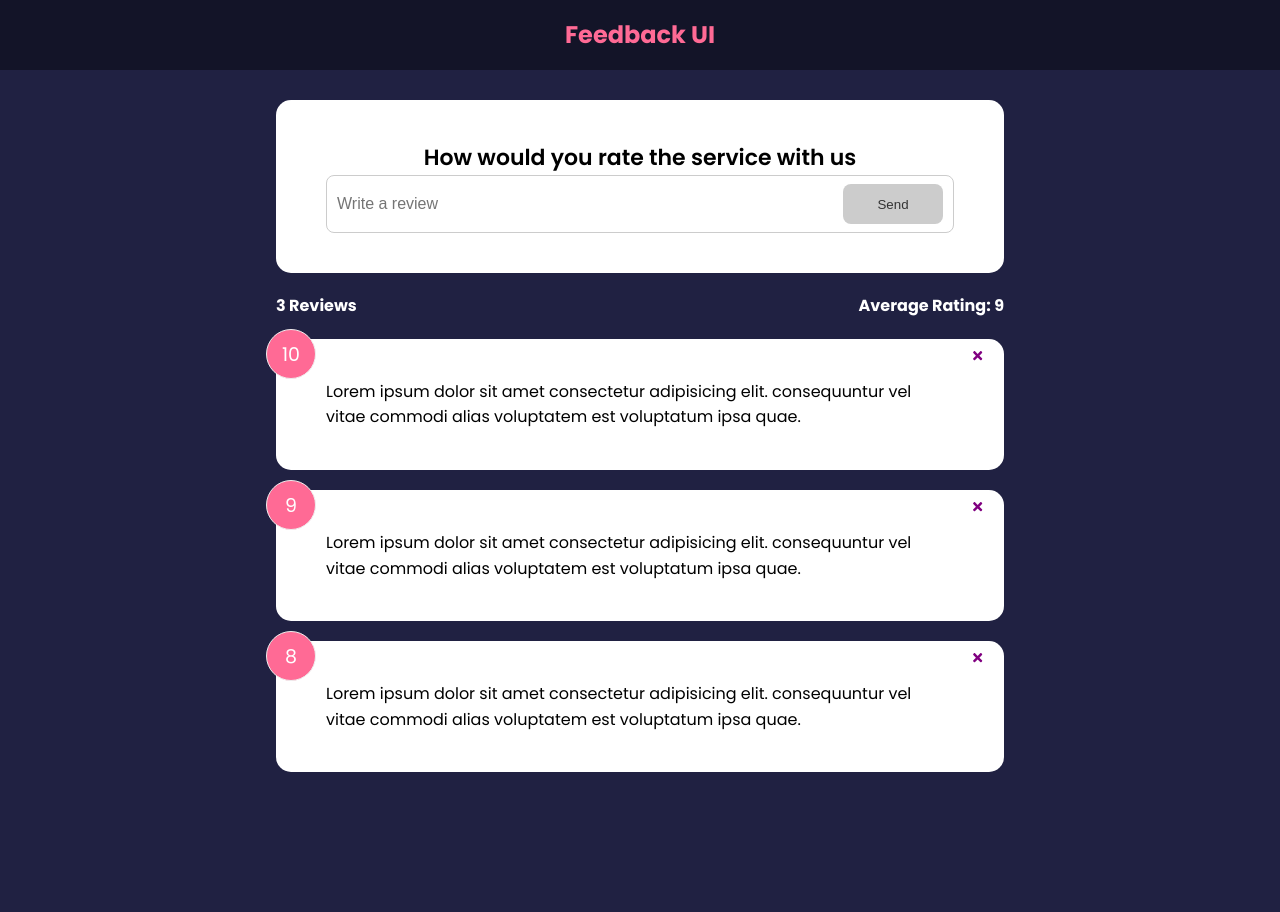
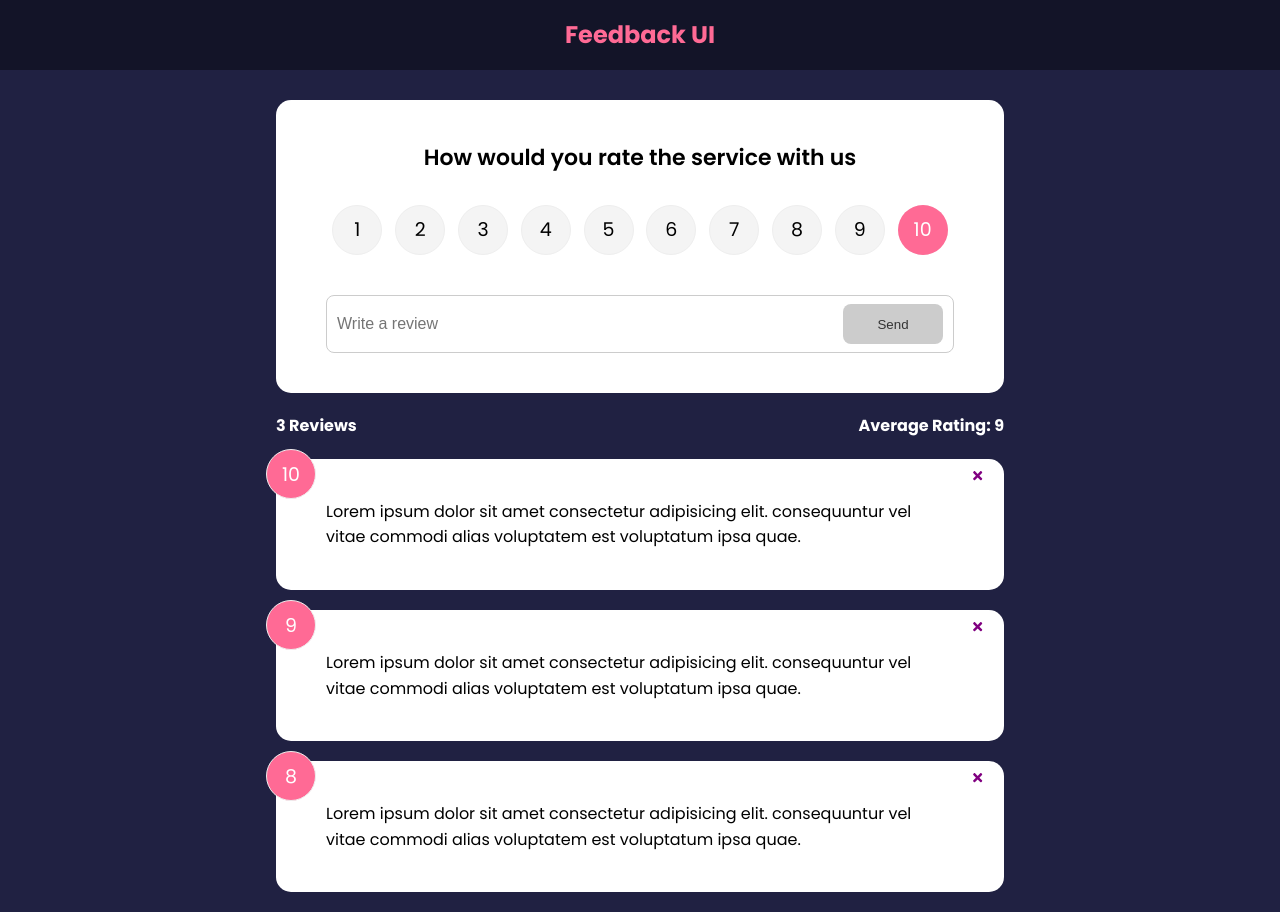
Before and after one commit to maxitest5/course_react_feedback-app, a React (Create React App) app: page / in a window 1280 px wide. Before the commit the page ends 800 px from the top, so only its background shows below. Built offline with nearby package versions, Linux system fonts and the light colour scheme.

Commit message:
Add rating selector

```diff
--- a/src/components/FeedbackForm.jsx
+++ b/src/components/FeedbackForm.jsx
@@ -1,9 +1,11 @@
 import { useState } from 'react'
 import Card from './shared/Card'
 import Button from './shared/Button'
+import RatingSelect from './RatingSelect'
 
 function FeedbackForm() {
   const [text, setText] = useState('')
+  const [rating, setRating] = useState(10)
   const [btnDisabled, setBtnDisabled] = useState(true)
   const [message, setMessage] = useState('')
 
@@ -25,6 +27,7 @@
     <Card>
       <form>
         <h2>How would you rate the service with us</h2>
+        <RatingSelect select={(rating) => setRating(rating)} />
         <div className="input-group">
           <input onChange={handleTextChanged} value={text} type="text" placeholder='Write a review' />
           <Button type="submit" isDisabled={btnDisabled}>Send</Button>
--- /dev/null
+++ b/src/components/RatingSelect.jsx
@@ -0,0 +1,30 @@
+import {useState} from 'react'
+
+function RatingSelect({ select }) {
+  const [selected, setSelected] = useState(10)
+
+  const handleChange = (e) => {
+    setSelected(+e.currentTarget.value)
+    select(+e.currentTarget.value)
+  }
+
+  return (
+    <ul className='rating'>
+      {Array.from({ length: 10 }, (_, i) => (
+        <li key={`rating-${i + 1}`}>
+          <input
+            type='radio'
+            id={`num${i + 1}`}
+            name='rating'
+            value={i + 1}
+            onChange={handleChange}
+            checked={selected === i + 1}
+          />
+          <label htmlFor={`num${i + 1}`}>{i + 1}</label>
+        </li>
+      ))}
+    </ul>
+  )
+}
+
+export default RatingSelect
```
